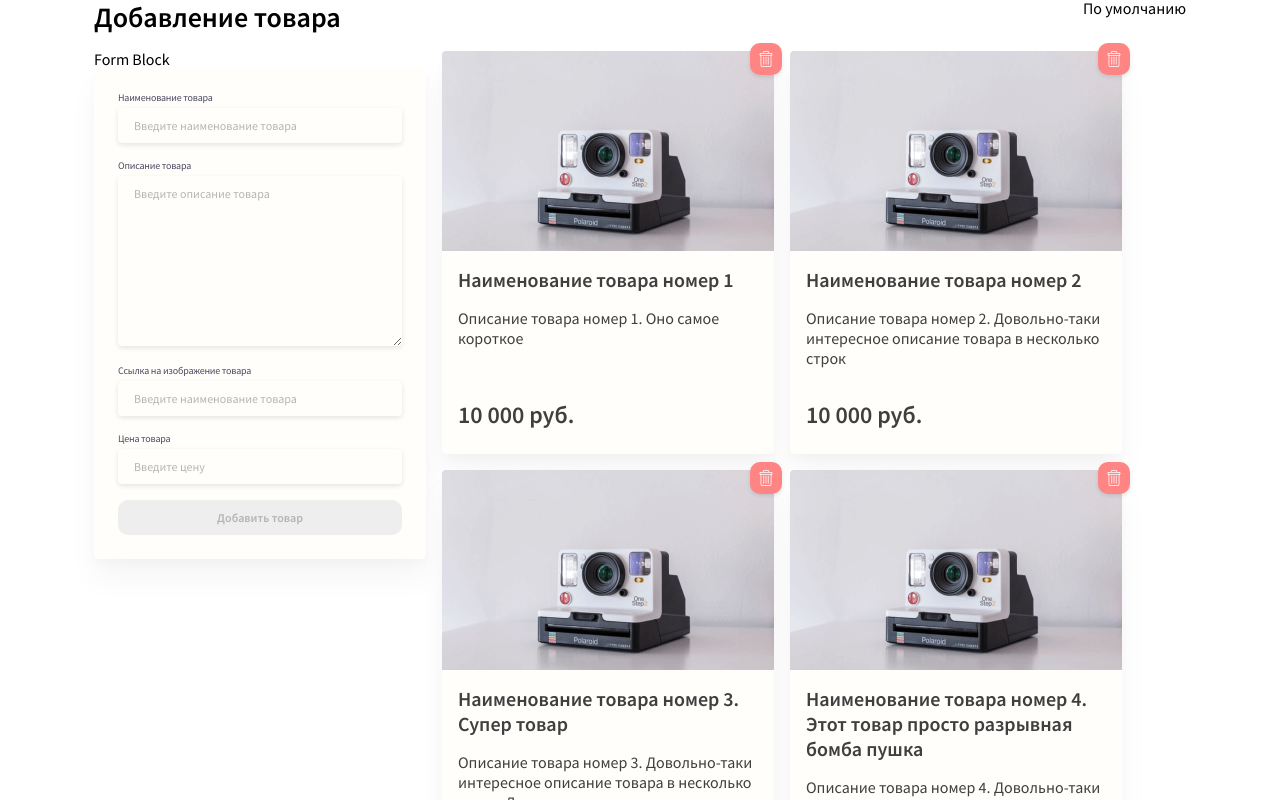
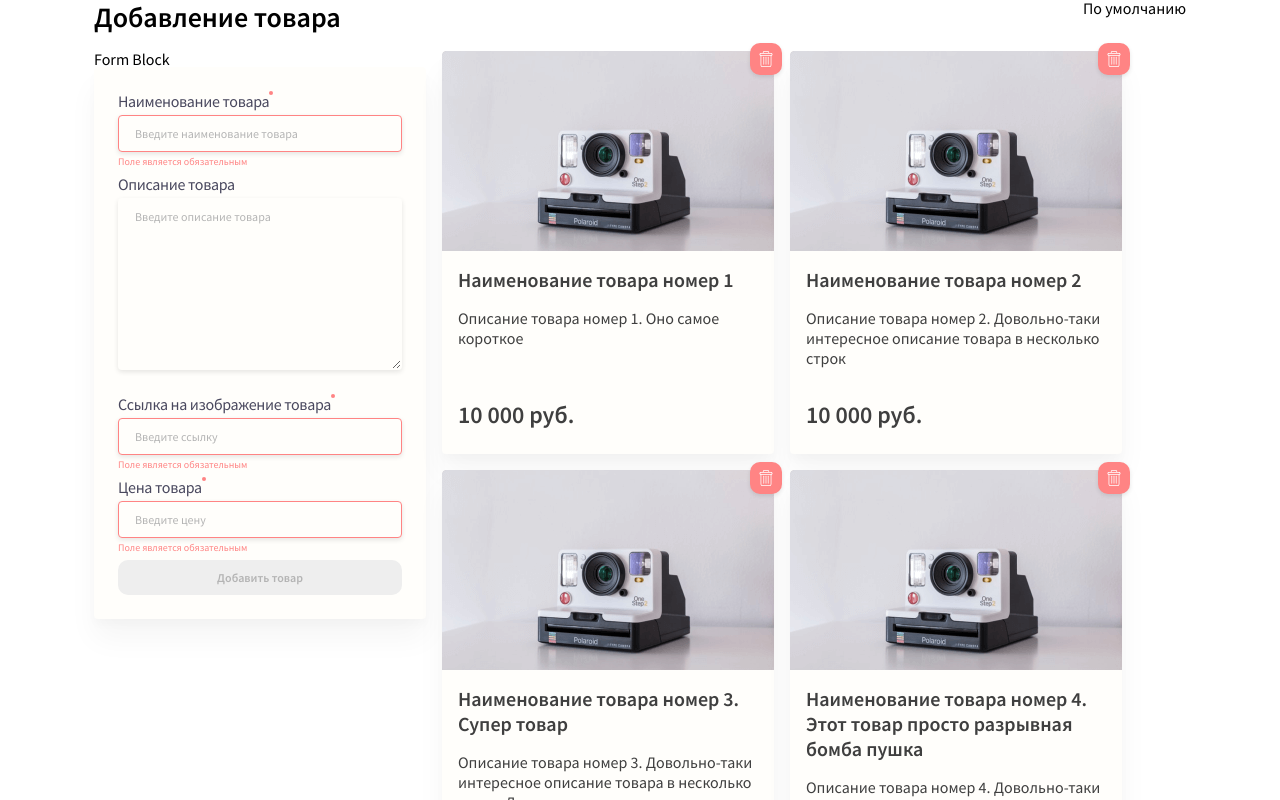
Before and after one commit to kava13/camera-shop, a Nuxt app: page / in a window 1280 px wide. Both pictures are taken after typing "Sample", "Sample", "Sample", "Sample" into the empty fields and a click on the button "Добавить товар". Shown: the top 800 px of the page. Built offline with nearby package versions, Linux system fonts and the light colour scheme.

Commit message:
Отображение ошибок в интерфейсе при некорректном заполнении формы

```diff
--- a/components/Card.vue
+++ b/components/Card.vue
@@ -1,7 +1,7 @@
 <template>
   <div class="card">
     <div class="card-img">
-      <img :src="product.imgUrl" alt="Камера" />
+      <img :src="product.imgUrl" alt="Продукт" />
     </div>
     <div class="card-text">
       <div class="card-title">{{ product.name }}</div>
--- a/components/FormBlock.vue
+++ b/components/FormBlock.vue
@@ -2,24 +2,49 @@
   <div class="form-wr">
     Form Block
     <form action="" method="post">
-      <div class="input-row">
-        <label class="title" for="">Наименование товара</label>
-        <input type="text" v-model="$v.inputs.name.$model" placeholder="Введите наименование товара" />
-      </div>
-      <div class="input-row">
-        <label class="title" for="">Описание товара</label>
-        <textarea name="" id="" cols="30" rows="10" v-model="$v.inputs.description.$model" placeholder="Введите описание товара">
-        </textarea>
+      <div :class="['input-row', 'input-required', { 'input-error': $v.inputs.name.$error }]">
+        <label class="title" for="">
+          <span>
+            Наименование товара
+          </span>
+        </label>
+        <input type="text" v-model="$v.inputs.name.$model" @focus="$v.inputs.name.$reset" placeholder="Введите наименование товара" />
+        <div class="error-text">Поле является обязательным</div>
       </div>
       <div class="input-row">
         <label class="title" for="">
-          Ссылка на изображение товара
+          <span>
+            Описание товара
+          </span>
         </label>
-        <input type="text" v-model="$v.inputs.imgUrl.$model" placeholder="Введите наименование товара" />
+        <textarea
+          name=""
+          id=""
+          cols="30"
+          rows="10"
+          v-model="$v.inputs.description.$model"
+          @focus="$v.inputs.description.$reset"
+          placeholder="Введите описание товара"
+        >
+        </textarea>
       </div>
-      <div class="input-row">
-        <label class="title" for="">Цена товара</label>
-        <input type="text" v-model="$v.inputs.price.$model" placeholder="Введите цену" />
+      <div :class="['input-row', 'input-required', { 'input-error': $v.inputs.imgUrl.$error }]">
+        <label class="title" for="">
+          <span>
+            Ссылка на изображение товара
+          </span>
+        </label>
+        <input type="text" v-model="$v.inputs.imgUrl.$model" @focus="$v.inputs.imgUrl.$reset" placeholder="Введите ссылку" />
+        <div class="error-text">Поле является обязательным</div>
+      </div>
+      <div :class="['input-row', 'input-required', { 'input-error': $v.inputs.price.$error }]">
+        <label class="title" for="">
+          <span>
+            Цена товара
+          </span>
+        </label>
+        <input type="text" v-model="$v.inputs.price.$model" @focus="$v.inputs.price.$reset" placeholder="Введите цену" />
+        <div class="error-text">Поле является обязательным</div>
       </div>
       <button class="add-product-btn" @click.prevent="addProduct">
         Добавить товар
@@ -42,7 +67,8 @@ export default {
         description: "",
         imgUrl: "",
         price: ""
-      }
+      },
+      submitStatus: null
     };
   },
   validations: {
@@ -66,7 +92,9 @@ export default {
       this.$v.$touch();
       if (this.$v.$invalid) {
         console.log("Ошибка");
+        this.submitStatus = "ERROR";
       } else {
+        this.submitStatus = "PENDING";
         let newProduct = {
           id: nanoid(),
           imgUrl: this.inputs.imgUrl,
@@ -75,6 +103,9 @@ export default {
           price: this.inputs.price
         };
         this.$emit("add-product", newProduct);
+        setTimeout(() => {
+          this.submitStatus = "OK";
+        }, 1000);
         this.resetInputValues();
       }
     },
@@ -110,22 +141,57 @@ export default {
       padding: 10px 16px;
       background: $primary;
       box-shadow: 0px 2px 5px rgba(0, 0, 0, 0.1);
-      border: none;
+      border: 1px solid transparent;
       border-radius: 4px;
       &::placeholder {
         color: $grey;
       }
     }
     .input-row {
+      position: relative;
       &:not(:last-child) {
-        margin-bottom: 16px;
+        margin-bottom: 22px;
+      }
+      &.input-required {
+        .title {
+          span {
+            position: relative;
+            &::after {
+              content: "";
+              position: absolute;
+              display: block;
+              width: 4px;
+              height: 4px;
+              background-color: $red;
+              border-radius: 50%;
+              top: 0;
+              right: -4px;
+            }
+          }
+        }
+      }
+      &.input-error {
+        input {
+          border: 1px solid $red;
+        }
+        .error-text {
+          display: block;
+        }
       }
       .title {
         display: block;
-        font-size: 10px;
-        line-height: 13px;
+        font-size: 16px;
+        line-height: 20px;
         letter-spacing: -0.02em;
         margin-bottom: 4px;
+      }
+      .error-text {
+        display: none;
+        position: absolute;
+        color: $red;
+        font-size: 10px;
+        line-height: 12px;
+        bottom: -16px;
       }
     }
     .add-product-btn {
```
